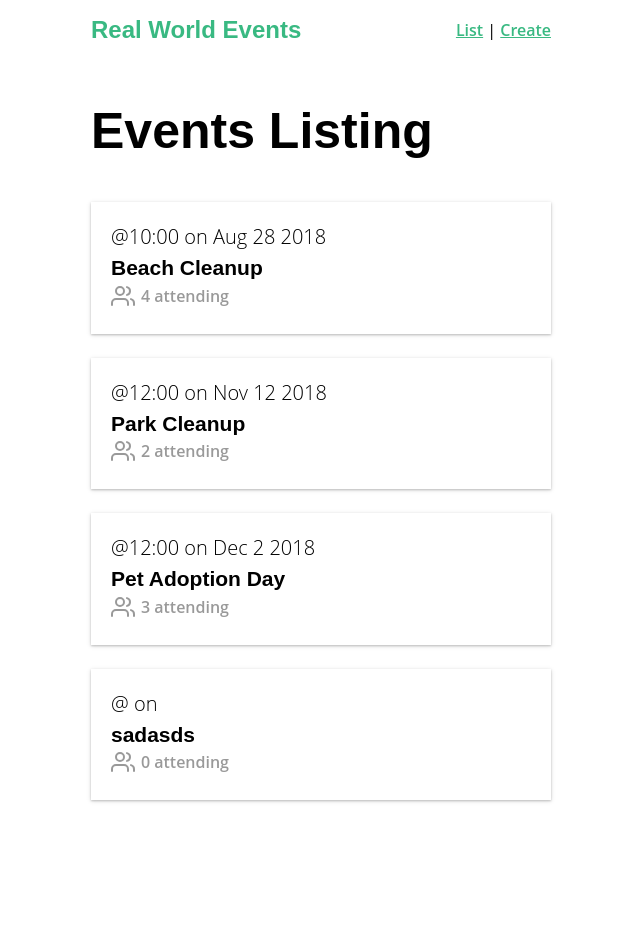
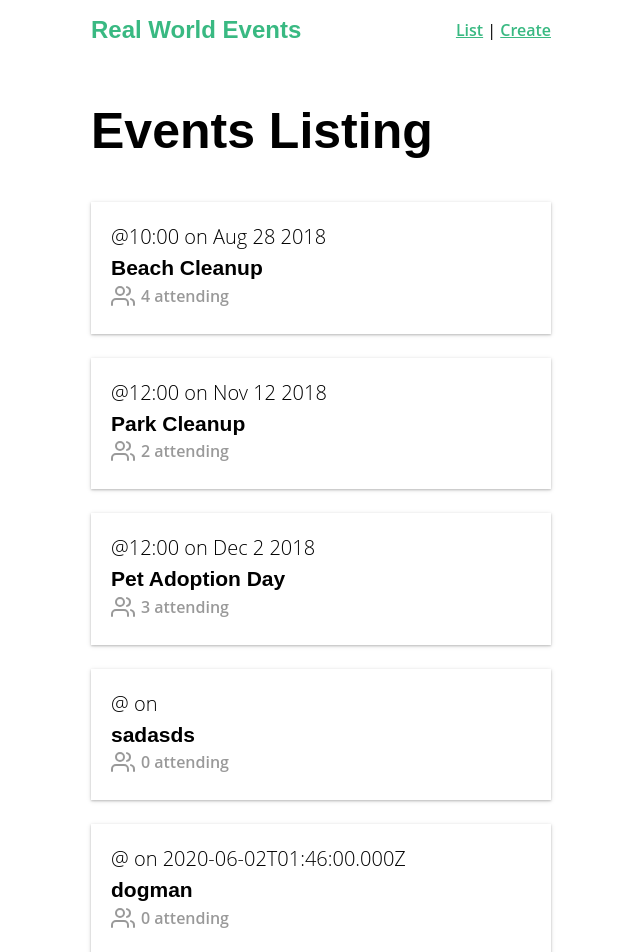
Before and after one commit to itkilleddave/real-world-vue-lesson12-mutations-actions1-start, a Vue app: page / in a window 1280 px wide. Shown: the top 952 px of the page, without its empty margins (319-959 px from the left). Before the commit the page ends 844 px from the top, so only its background shows below. Built offline with nearby package versions, Linux system fonts and the light colour scheme; data requests are answered from the project's data file.

Commit message:
added promises to actions

```diff
--- a/db.json
+++ b/db.json
@@ -82,6 +82,17 @@
       "organizer": "",
       "category": "animal welfare",
       "attendees": []
+    },
+    {
+      "id": 7411254,
+      "title": "dogman",
+      "date": "2020-06-02T01:46:00.000Z",
+      "time": "",
+      "location": "",
+      "description": "sdfds",
+      "organizer": "",
+      "category": "housing",
+      "attendees": []
     }
   ]
 }
--- a/src/store.js
+++ b/src/store.js
@@ -30,8 +30,10 @@ export default new Vuex.Store({
   },
   actions: {
     createEvent({commit}, event) {
-      EventService.postEvent(event)
-      commit('ADD_EVENT', event)
+      return EventService.postEvent(event)
+      .then(() => {
+        commit('ADD_EVENT', event)
+      })
     }
   },
   getters: {
--- a/src/views/EventCreate.vue
+++ b/src/views/EventCreate.vue
@@ -60,7 +60,13 @@ export default {
   },
   methods: {
     createEvent() {
-      this.$store.dispatch('createEvent', this.event)
+      return this.$store.dispatch('createEvent', this.event)
+      .then(() => {
+        this.event = this.createFreshEventObject()
+      })
+      .catch(() => {
+        console.log('There was a problem creating your event')
+      })
     },
     createFreshEventObject() {
       const user = this.user
```
